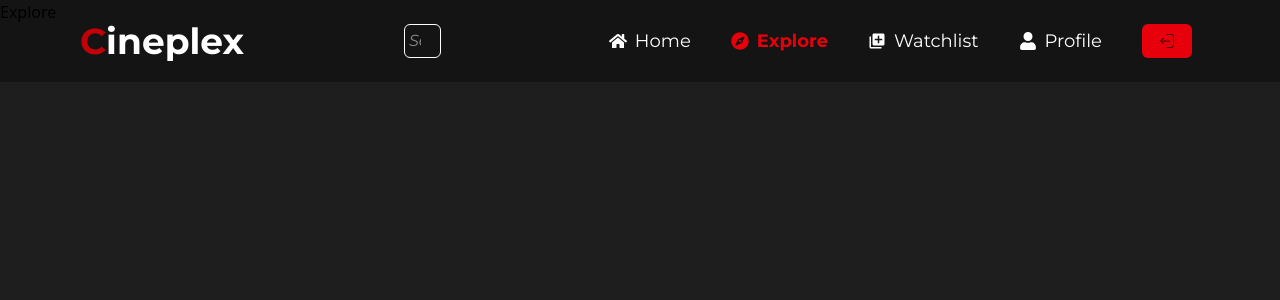
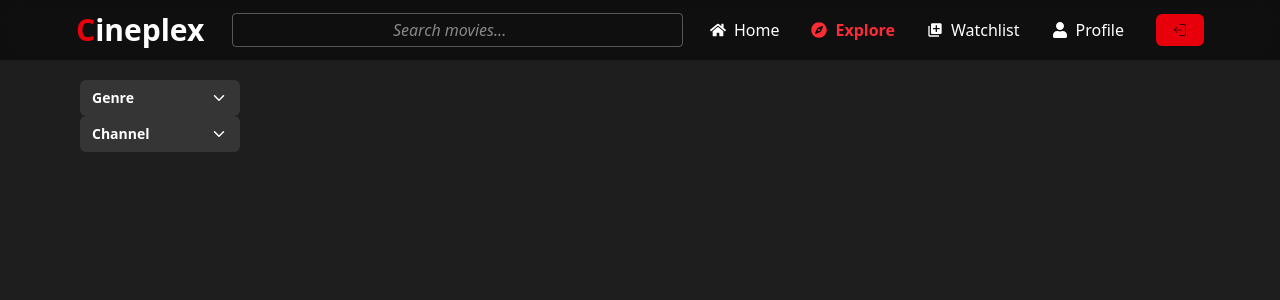
Before and after one commit to Aakanshya1/Cineplex, a React (Vite) app in the folder cineplex-frontend/: page /explore in a window 1280 px wide. Shown: the top 300 px of the page. Built offline with nearby package versions, Linux system fonts and the light colour scheme; sample sign-in values are in the browser's storage; a web font is replaced by a local one.

Commit message:
made dropdown component and made navbar responsice

```diff
--- a/cineplex-frontend/package.json
+++ b/cineplex-frontend/package.json
@@ -10,6 +10,7 @@
     "preview": "vite preview"
   },
   "dependencies": {
+    "@headlessui/react": "^2.2.9",
     "@tailwindcss/vite": "^4.1.18",
     "dotenv": "^17.2.3",
     "icons": "^1.0.0",
--- a/cineplex-frontend/src/components/layout/Navbar.jsx
+++ b/cineplex-frontend/src/components/layout/Navbar.jsx
@@ -1,46 +1,93 @@
-import React from 'react'
-import { navLinks } from '../../constants/constants'
-import {NavLink,useNavigate} from 'react-router-dom'
-import Button from '../ui/Button'
+import React from "react";
+import { navLinks } from "../../constants/constants";
+import { NavLink, useNavigate } from "react-router-dom";
+import Button from "../ui/Button";
 import { CiLogout } from "react-icons/ci";
 
 function Navbar() {
-  const [isAuthenticated, setIsAuthenticated] = React.useState(!!localStorage.getItem('jwtToken'));
+  const [isAuthenticated, setIsAuthenticated] = React.useState(
+    !!localStorage.getItem("jwtToken")
+  );
+  const navigate = useNavigate();
 
-  const navigate=useNavigate();
-  const handleLogout=()=>{
-    localStorage.removeItem('jwtToken');
+  const handleLogout = () => {
+    localStorage.removeItem("jwtToken");
     setIsAuthenticated(false);
-    navigate('/login');
-  }
+    navigate("/login");
+  };
+
   return (
     <>
-   <div className=' text-white fixed  w-full  montserrat z-20 flex items-center justify-center bg-black/30'>
-    <div className='w-[90%] flex flex-row justify-between md:gap-40 p-4 items-center'>
-       <div className='text-4xl font-bold  ' onClick={()=>navigate("/home")}><span className='text-red-700'>C</span>ineplex</div>
-    <div className='md:w-full  items-center text-center '>
-      <input type="search" className='border rounded-md p-1 text-white w-full   text-center italic'  placeholder='Search movies....'/>
+      {/* Top Bar */}
+      <div className="fixed top-0 left-0 w-full z-30 bg-black/50 backdrop-blur text-white flex justify-center">
+        <div className="w-[90%] flex items-center justify-between p-3">
+          <div
+            className="text-2xl md:text-3xl font-bold cursor-pointer"
+            onClick={() => navigate("/home")}
+          >
+            <span className="text-red-600">C</span>ineplex
           </div>
 
+          <input
+            type="search"
+            placeholder="Search movies..."
+            className="bg-transparent border border-white/30 rounded px-3 py-1 w-[60%] md:w-[40%] text-center italic focus:outline-none focus:border-red-500 transition"
+          />
 
-    <div className='flex flex-row justify-between gap-10  text-[18px] p-2 items-center'>
-      {navLinks.map((link)=>(
-        <NavLink key={link.path}
+          {/* Desktop Links */}
+          <div className="hidden md:flex gap-8 items-center">
+            {navLinks.map((link) => (
+              <NavLink
+                key={link.path}
                 to={link.path}
-        className={({isActive})=> isActive ? 'text-red-600 flex items-center gap-2 font-bold' : 'flex items-center gap-2'}
+                className={({ isActive }) =>
+                  `flex items-center gap-2 transition ${
+                    isActive ? "text-red-500 font-bold" : "hover:text-red-400"
+                  }`
+                }
               >
                 <link.icon />
                 {link.name}
-
               </NavLink>
             ))}
-      <Button title="Logout" isprimary onClick={handleLogout} text={<CiLogout className="text-black font-bold" />}  />
+
+            <Button
+              title="Logout"
+              isprimary
+              onClick={handleLogout}
+              text={<CiLogout className="text-black font-bold" />}
+            />
+          </div>
         </div>
       </div>
 
+      {/* Mobile Bottom Nav */}
+      <div className="md:hidden fixed bottom-0 left-0 w-full z-30 bg-black/80 backdrop-blur text-white flex justify-around py-2">
+        {navLinks.map((link) => (
+          <NavLink
+            key={link.path}
+            to={link.path}
+            className={({ isActive }) =>
+              `flex flex-col items-center text-xs transition ${
+                isActive ? "text-red-500" : "text-white/70"
+              }`
+            }
+          >
+            <link.icon size={22} />
+            <span className="text-[10px]">{link.name}</span>
+          </NavLink>
+        ))}
+
+        <button
+          onClick={handleLogout}
+          className="flex flex-col items-center text-white/70 hover:text-red-500 transition"
+        >
+          <CiLogout size={22} />
+          <span className="text-[10px]">Logout</span>
+        </button>
       </div>
     </>
-  )
+  );
 }
 
-export default Navbar
+export default Navbar;
--- /dev/null
+++ b/cineplex-frontend/src/components/ui/Dropdown.jsx
@@ -0,0 +1,36 @@
+import { MenuButton,MenuItem,MenuItems,Menu } from "@headlessui/react";
+import { ChevronDown } from "lucide-react";
+
+function Dropdown({ label = "Options", items = [], onSelect }) {
+  return (
+    <Menu as="div" className="relative inline-block text-left">
+      <MenuButton className="flex items-center gap-2 rounded-md bg-white/10  w-40 py-2 px-3 text-sm font-semibold text-white hover:bg-white/20 transition justify-between ">
+
+        <div>{label}</div>
+        <div><ChevronDown size={18} /></div>
+
+      </MenuButton>
+
+      <MenuItems className="absolute  origin-top-right rounded-md bg-gray-800 shadow-lg ring-1 ring-black/20 focus:outline-none">
+        <div className="py-1">
+          {items.map((item, idx) => (
+            <MenuItem key={idx}>
+              {({ active }) => (
+                <button
+                  onClick={() => onSelect(item)}
+                  className={`w-full text-left px-4 py-2 text-sm transition ${
+                    active ? "bg-white/10 text-white" : "text-gray-300"
+                  }`}
+                >
+                  {item.label}
+                </button>
+              )}
+            </MenuItem>
+          ))}
+        </div>
+      </MenuItems>
+    </Menu>
+  );
+}
+
+export default Dropdown;
--- a/cineplex-frontend/src/constants/constants.jsx
+++ b/cineplex-frontend/src/constants/constants.jsx
@@ -47,3 +47,54 @@ export const navLinks = [
   { name: "Watchlist", path: "/watchlist", icon: MdLibraryAdd },
   { name: "Profile", path: "/profile", icon: FaUser },
 ];
+
+export const genre =[
+  {
+    label: 'Action',
+    value: 'action'
+  },
+  {    label: 'Comedy',
+    value: 'comedy'
+  },
+  {    label: 'Drama',
+    value: 'drama'
+  },
+  {    label: 'Horror',
+    value: 'horror'
+  },
+  {    label: 'Romance',
+    value: 'romance'
+  },
+  {    label: 'Sci-Fi',
+    value: 'sci-fi'
+  },
+  {
+    label: 'Thriller',
+    value: 'thriller'
+  },
+  {
+    label: 'Fantasy',
+    value: 'fantasy',
+  }
+]
+
+export const channels =[
+  {    label: 'Netflix',
+    value: 'netflix'
+  },
+  {    label: 'Amazon Prime',
+    value: 'amazon-prime'
+  },
+  {    label: 'Hulu',
+    value: 'hulu'
+  },
+  {    label: 'Disney+',
+    value: 'disney-plus'
+  },
+  {    label: 'HBO Max',
+    value: 'hbo-max'
+  },
+  {    label: 'Apple TV+',
+    value: 'apple-tv-plus'
+  }
+]
--- a/cineplex-frontend/src/layouts/MainLayout.jsx
+++ b/cineplex-frontend/src/layouts/MainLayout.jsx
@@ -7,7 +7,7 @@ function MainLayout({children}) {
    <div className='relative'>
     <Navbar />
 
-   <div className=''>{children}</div>
+   <div className=" pb-12 md:pb-0">{children}</div>
    </div>
 
    </>
--- a/cineplex-frontend/src/pages/Explore.jsx
+++ b/cineplex-frontend/src/pages/Explore.jsx
@@ -1,8 +1,22 @@
 import React from 'react'
-
+import Dropdown from '../components/ui/Dropdown'
+import {genre,channels} from '../constants/constants'
 function Explore() {
   return (
-    <div>Explore</div>
+    <>
+    <section >
+      <div className='p-20'>
+        <div>
+          <Dropdown label="Genre" items={genre} onSelect={(item) => console.log(item)} />
+        </div>
+        <div>
+          <Dropdown label="Channel" items={channels} onSelect={(item) => console.log(item)} />
+        </div>
+        <div></div>
+
+      </div>
+    </section>
+    </>
   )
 }
 
```
Also changed, not shown: 1 other file (tests, documents, lock files or other folders). Lines whose indentation alone changed are shown as unchanged.
